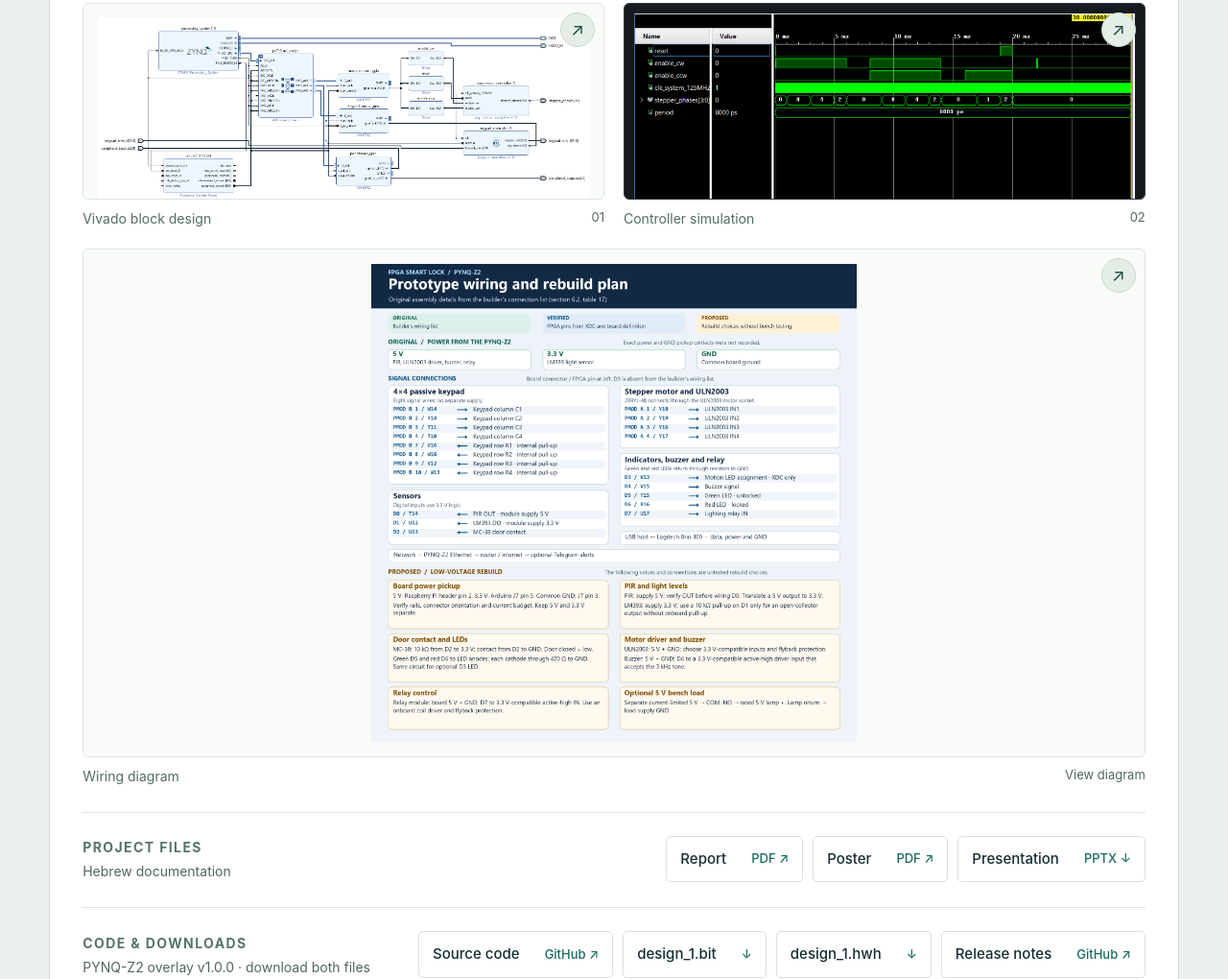
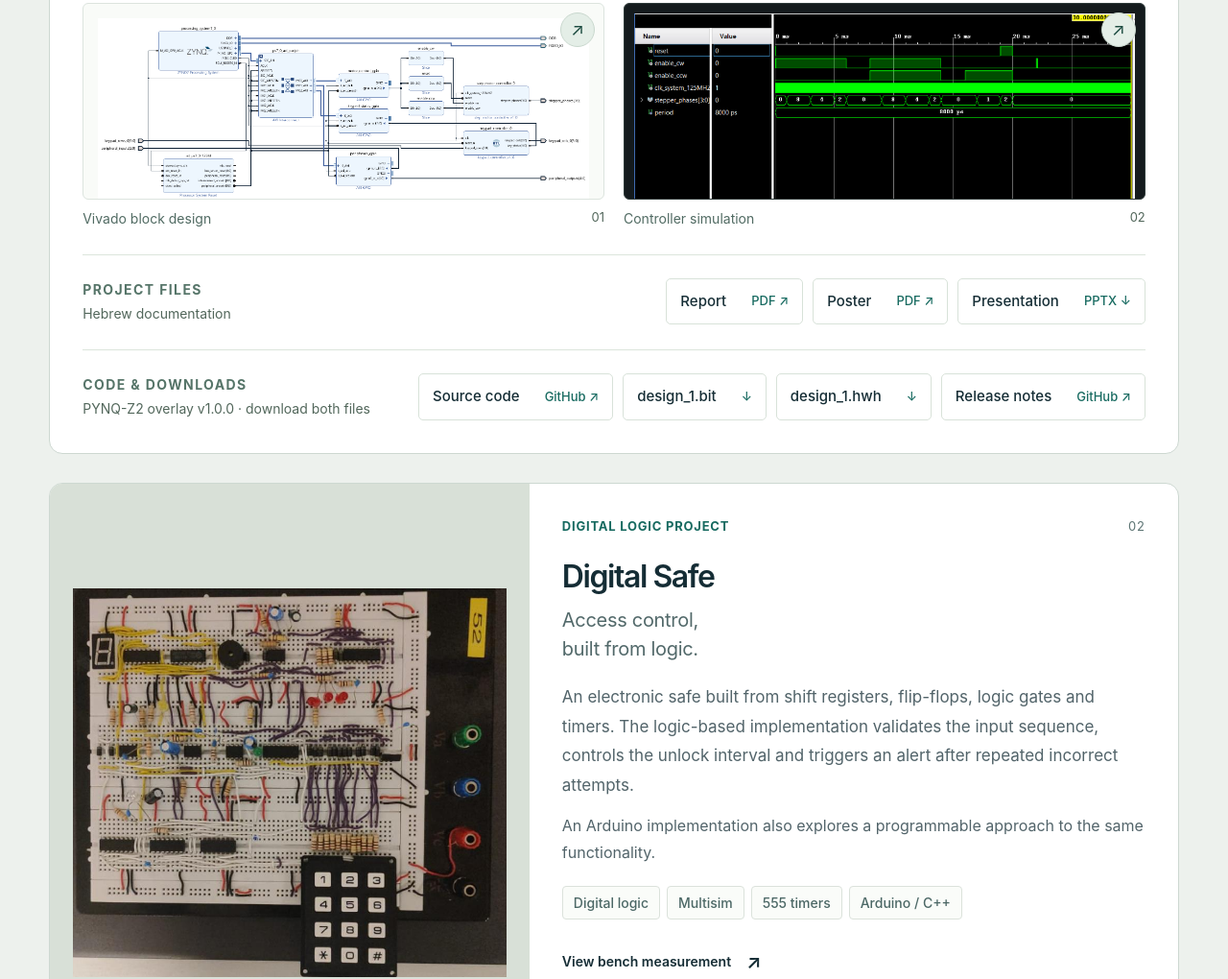
Before and after one commit to Subalo/portfolio-, a plain HTML site: page index.html in a window 1280 px wide. Shown: the part 2818-3838 px from the top of the page at 96% size. Drawn offline with Linux system fonts and the light colour scheme.

Commit message:
Remove the wiring image from the portfolio gallery

```diff
--- a/index.html
+++ b/index.html
@@ -18,7 +18,7 @@
   <meta name="twitter:card" content="summary_large_image">
   <meta name="color-scheme" content="light">
   <link rel="icon" href="favicon.svg" type="image/svg+xml">
-  <link rel="stylesheet" href="style.css?v=784ba991867b">
+  <link rel="stylesheet" href="style.css?v=ee348a97b460">
   <script src="site.js?v=bd8efa7d40ee" defer></script>
   <script type="application/ld+json">
     {"@context":"https://schema.org","@type":"Person","name":"Subalo Belay","url":"https://subalo.github.io/portfolio-/","email":"mailto:subalo.belay1@gmail.com","telephone":"+972542978448","alumniOf":{"@type":"CollegeOrUniversity","name":"Ariel University"},"sameAs":["https://github.com/Subalo","https://www.linkedin.com/in/subalo-belay"],"knowsAbout":["Electrical engineering","VHDL","FPGA","Python","OpenCV"]}
@@ -64,10 +64,9 @@
           <div class="project-card-top"><p class="project-kicker"><span class="tiny-square" aria-hidden="true"></span> FEATURED · B.SC. FINAL PROJECT</p><span class="project-index">01 / FPGA + SOFTWARE</span></div>
           <div class="project-intro"><div><h3 id="smart-lock-heading">Smart Lock System<span class="grade-tag">93 / 100</span></h3><p class="project-lede">A face-recognition access system.<br>Hardware and software, working together.</p></div><p class="project-overview">Built on the PYNQ-Z2, this system combines Python and OpenCV on the processing system with a VHDL stepper-motor controller in programmable logic. Sensors, keypad access and Telegram alerts complete the control loop.</p></div>
           <ul class="tags" aria-label="Smart Lock technologies"><li>PYNQ-Z2</li><li>FPGA</li><li>VHDL</li><li>Vivado</li><li>Python</li><li>OpenCV</li><li>AXI GPIO</li><li>Telegram</li></ul>
-          <nav class="project-shortcuts" aria-label="Smart Lock resources">
-            <a href="#smart-lock-wiring">Wiring diagram <span aria-hidden="true">↓</span></a>
+          <div class="project-shortcuts">
             <a href="#smart-lock-downloads">Code &amp; downloads <span aria-hidden="true">↓</span></a>
-          </nav>
+          </div>
           <div class="architecture-panel">
             <div class="diagram-topline"><span>THE SYSTEM AT A GLANCE</span><span>INPUT → PROCESS → ACT</span></div>
             <div class="architecture" role="group" aria-label="Smart Lock high-level architecture">
@@ -82,7 +81,6 @@
           <div class="project-gallery" aria-label="Smart Lock project evidence">
             <a class="gallery-item" href="assets/images/smart-lock-vivado.png" data-lightbox data-caption="Smart Lock — original Vivado block design from the project report."><div class="gallery-image schematic"><img src="assets/images/smart-lock-vivado.png" alt="Original Vivado block design connecting the Zynq processing system, AXI interfaces and custom motor IP." width="1897" height="723" loading="lazy" decoding="async"><span class="gallery-expand" aria-hidden="true">↗</span></div><span class="gallery-caption">Vivado block design <span>01</span></span></a>
             <a class="gallery-item" href="assets/images/smart-lock-waveform.png" data-lightbox data-caption="Smart Lock — original stepper-controller simulation from the project report."><div class="gallery-image waveform"><img src="assets/images/smart-lock-waveform.png" alt="Vivado simulation waveform showing the stepper motor controller's control inputs and output phases." width="939" height="379" loading="lazy" decoding="async"><span class="gallery-expand" aria-hidden="true">↗</span></div><span class="gallery-caption">Controller simulation <span>02</span></span></a>
-            <a class="gallery-item wiring-diagram" id="smart-lock-wiring" href="assets/images/smart-lock-wiring-current.png" data-lightbox data-caption="Smart Lock wiring. Blue identifies verified pin assignments, green identifies the original power rails, and amber identifies proposed rebuild connections."><div class="gallery-image"><img src="assets/images/smart-lock-wiring-current.png" alt="Smart Lock wiring diagram showing PYNQ-Z2 signal pins, the original 5 V and 3.3 V rails, ground, and proposed rebuild connections." width="1720" height="1690" loading="lazy" decoding="async"><span class="gallery-expand" aria-hidden="true">↗</span></div><span class="gallery-caption">Wiring diagram <span>View diagram</span></span></a>
           </div>
           <div class="project-downloads"><span class="download-label">PROJECT FILES <small>Hebrew documentation</small></span><div><a class="download-link" href="assets/docs/smart-lock-report.pdf" target="_blank" rel="noopener noreferrer">Report <span>PDF ↗</span></a><a class="download-link" href="assets/docs/smart-lock-poster.pdf" target="_blank" rel="noopener noreferrer">Poster <span>PDF ↗</span></a><a class="download-link" href="assets/docs/smart-lock-presentation.pptx" download>Presentation <span>PPTX ↓</span></a></div></div>
           <div class="project-downloads" id="smart-lock-downloads"><span class="download-label">CODE &amp; DOWNLOADS <small>PYNQ-Z2 overlay v1.0.0 · download both files</small></span><div><a class="download-link" href="https://github.com/Subalo/smart-lock-fpga" target="_blank" rel="noopener noreferrer">Source code <span>GitHub ↗</span></a><a class="download-link" href="https://github.com/Subalo/smart-lock-fpga/releases/download/v1.0.0/design_1.bit">design_1.bit <span>↓</span></a><a class="download-link" href="https://github.com/Subalo/smart-lock-fpga/releases/download/v1.0.0/design_1.hwh">design_1.hwh <span>↓</span></a><a class="download-link" href="https://github.com/Subalo/smart-lock-fpga/releases/tag/v1.0.0" target="_blank" rel="noopener noreferrer">Release notes <span>GitHub ↗</span></a></div></div>
--- a/style.css
+++ b/style.css
@@ -874,18 +874,6 @@ em {
 }
 .project-gallery > .gallery-item {
   min-width:0;
-}
-.project-gallery > .wiring-diagram {
-  grid-column:1/-1;
-}
-.wiring-diagram .gallery-image {
-  height:clamp(280px,52vw,530px);
-  aspect-ratio:auto;
-  grid-template: minmax(0,1fr) / minmax(0,1fr);
-}
-.wiring-diagram .gallery-image>img {
-  min-width:0;
-  min-height:0;
 }
 .gallery-image {
   height:clamp(180px,16vw,280px);
```
Also changed, not shown: assets/images/smart-lock-wiring-current.png (deleted).
